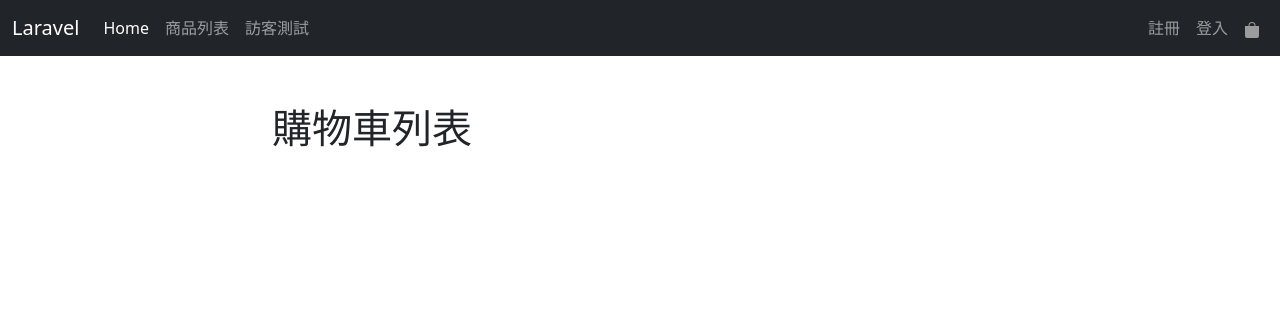
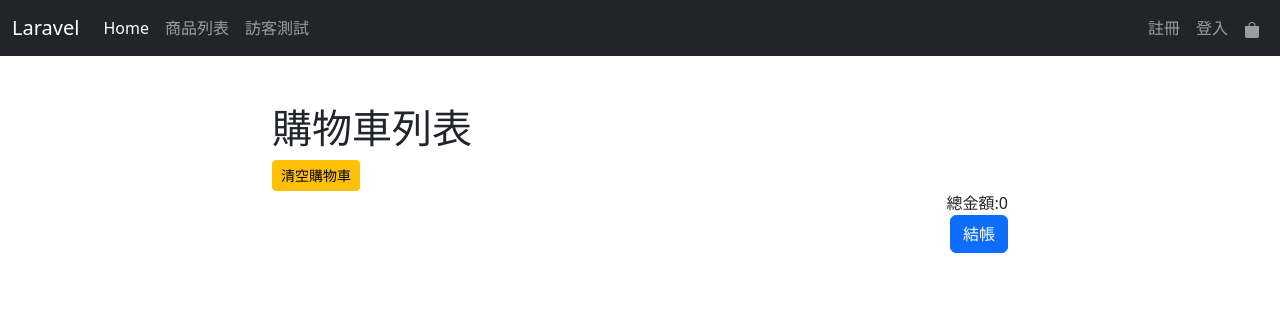
Before and after one commit to a19860101/PHP-24-20220607, a Laravel app: page /cart in a window 1280 px wide. Shown: the top 316 px of the page. Run offline with Laravel 8, Linux system fonts and the light colour scheme; data that the repository does not hold is empty; some libraries are stand-ins or nearby versions.

Commit message:
20220816

```diff
--- a/laravel/app/Http/Controllers/CartController.php
+++ b/laravel/app/Http/Controllers/CartController.php
@@ -21,6 +21,16 @@ class CartController extends Controller
     public function cart(){
         $carts = Cart::where('user_id',Auth::id())->get();
 
-        return view('cart.list',compact('carts'));
+        $price = [];
+        foreach($carts as $cart){
+            if($cart->product->sale){
+                $price[] = $cart->product->sale;
+            }else{
+                $price[] = $cart->product->price;
+            }
+        }
+        $total = collect($price)->sum();
+
+        return view('cart.list',compact('carts','total'));
     }
 }
--- a/laravel/resources/views/cart/list.blade.php
+++ b/laravel/resources/views/cart/list.blade.php
@@ -8,6 +8,7 @@
 
         <div class="col-8">
             <h1>購物車列表</h1>
+            <a href="#" class="btn btn-warning btn-sm">清空購物車</a>
         </div>
         @foreach($carts as $cart)
         <div class="col-8">
@@ -21,9 +22,18 @@
                     <b>售價{{$cart->product->price}}</b>
                     @endif
                 </div>
+                <form action="">
+                    <input type="submit" value="移除" class="btn btn-danger btn-sm">
+                </form>
             </div>
         </div>
         @endforeach
+        <div class="col-8 text-end" >
+            總金額:{{$total}}
+            <form action="">
+                <input type="submit" class="btn btn-primary" value="結帳">
+            </form>
+        </div>
     </div>
 </div>
 @endsection
```
